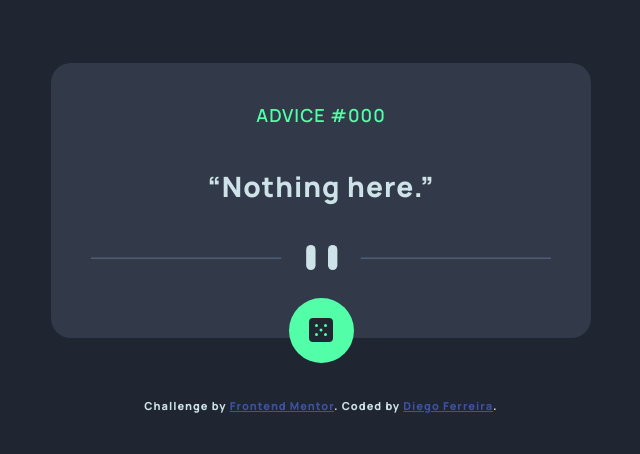
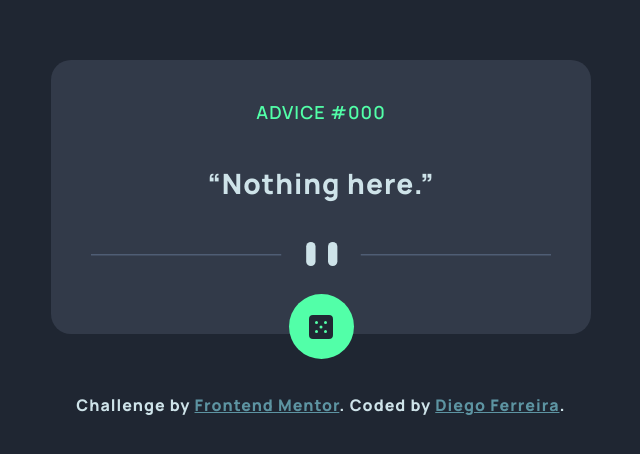
Before and after one commit to DiegoFerrib/advice-generator, a website built with Vite: page index.html in a window 1280 px wide. Shown: the part 162-616 px from the top of the page, without its empty margins (319-959 px from the left). Built offline with nearby package versions, Linux system fonts and the light colour scheme; no server answers.

Commit message:
Font fixed.

```diff
--- a/index.html
+++ b/index.html
@@ -5,7 +5,7 @@
     <link rel="icon" type="image/png" sizes="32x32" href="./public/images/favicon-32x32.png">
     <meta name="viewport" content="width=device-width, initial-scale=1.0" />
     <meta name="description" content="This is an advice generator!">
-    <title>Frontend Mentor | Advice generator app</title>
+    <title>Advice generator app</title>
   </head>
   <body>
     <div id="app">
--- a/src/assets/css/styles.css
+++ b/src/assets/css/styles.css
@@ -116,10 +116,10 @@ a:focus-visible {
 
 /* Defaults */
 .attribution {
-  font-size: 11px;
+  font-size: clamp(1.2rem, 2.5vw + 0.1rem, 1.6rem);
   text-align: center;
   color: var(--colors-primary_light-cyan);
 }
 .attribution a {
-  color: hsl(228, 45%, 44%);
+  color: hsl(192, 27%, 50%);
 }
```
